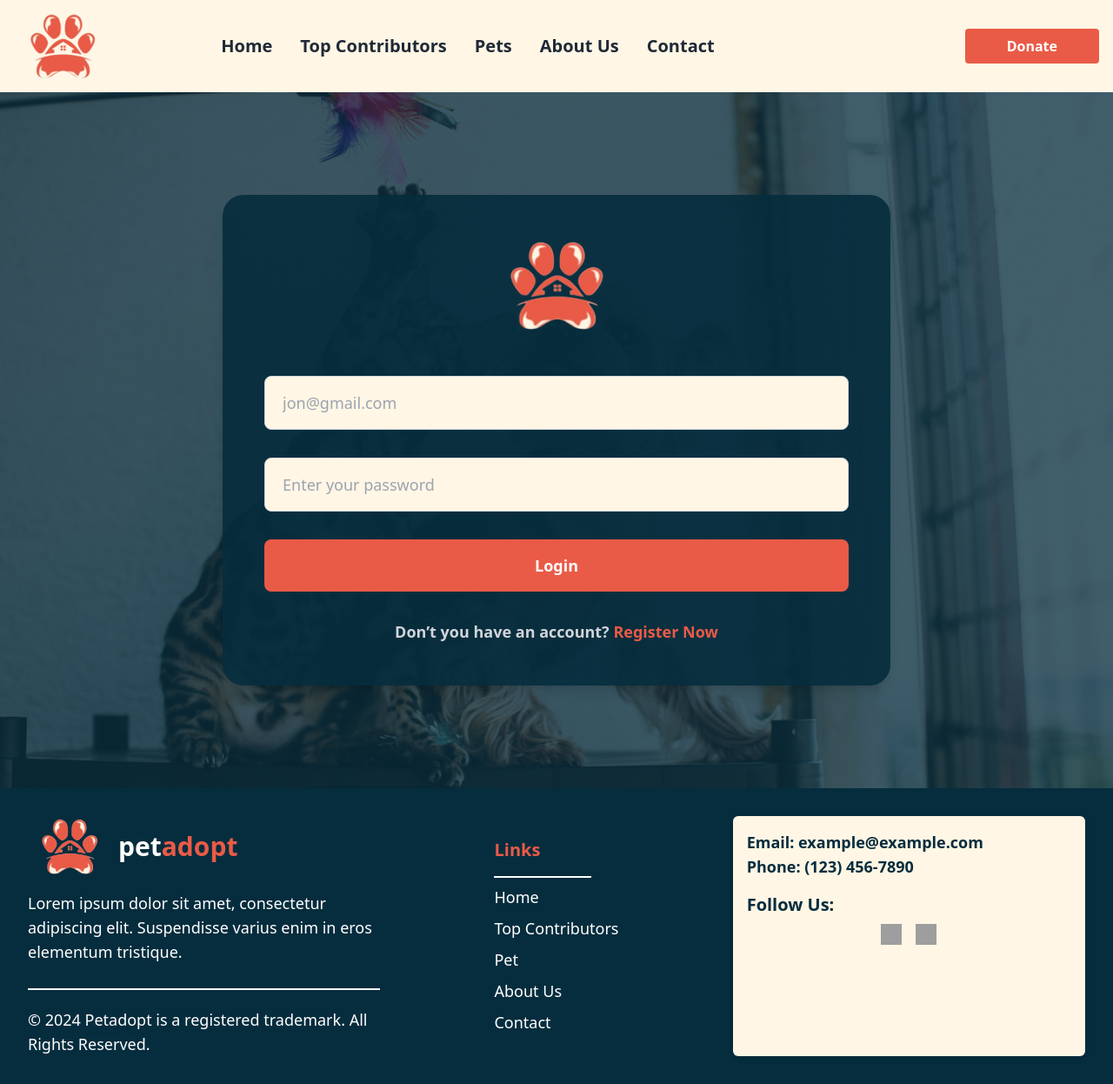
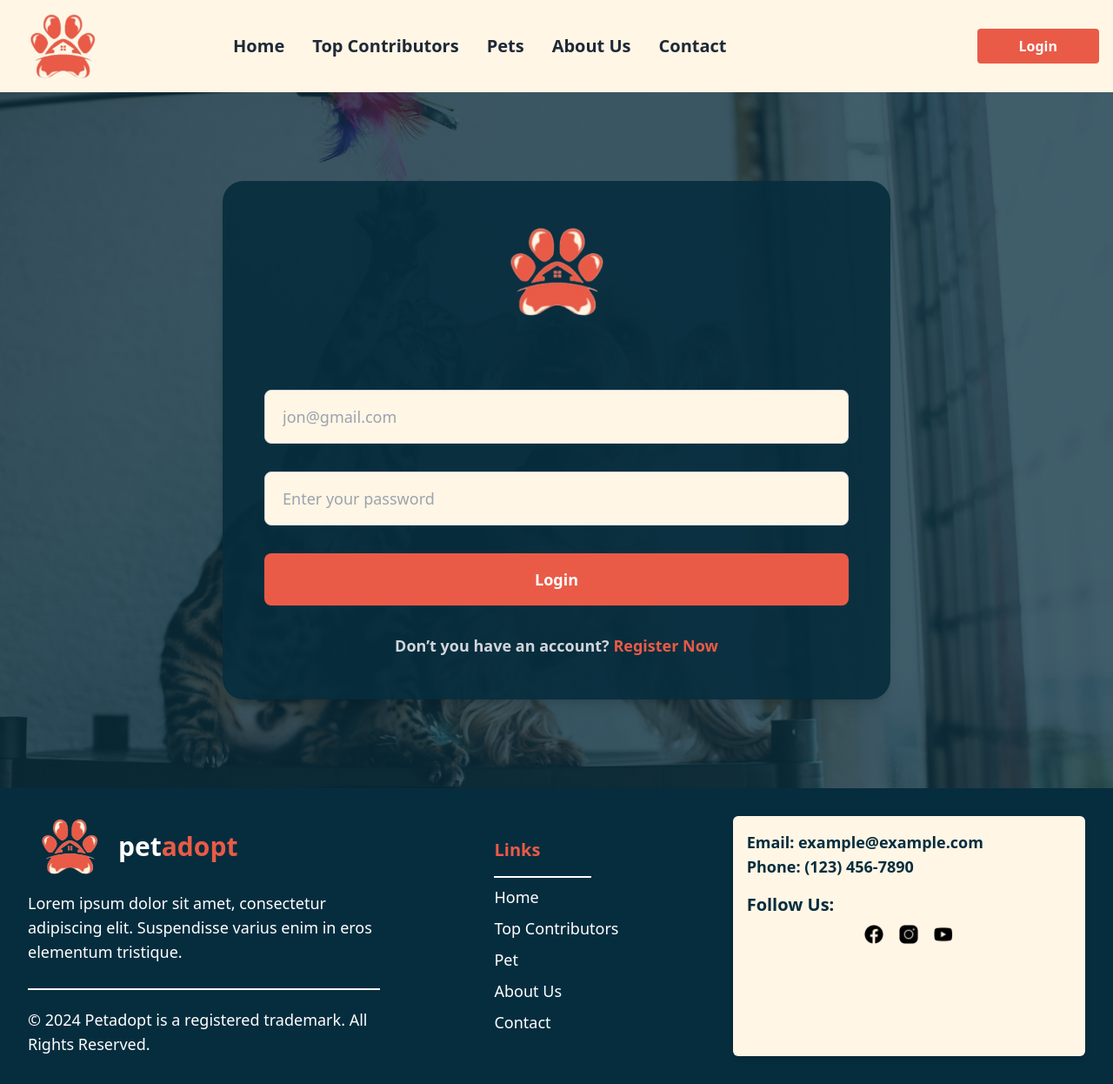
Before and after one commit to fahim-muntasir/petadoption, a Django app: page /login/ in a window 1280 px wide. Shown: the whole page at 87% size. Run offline with Django 5.2, Linux system fonts and the light colour scheme; some libraries are stand-ins or nearby versions; grey boxes are pictures that could not be loaded.

Commit message:
created user authentication functionality

```diff
--- a/petapp/urls.py
+++ b/petapp/urls.py
@@ -3,7 +3,8 @@ from . import views
 
 urlpatterns = [
   path('', views.home, name='home'),
-  path('login/', views.login, name='login'),
+  path('login/', views.user_login, name='login'),
+  path('logout/', views.user_logout, name='logout'),
   path('registration/', views.registration, name='registration'),
   path('about/', views.about, name='about'),
   path('items/', views.items, name='items'),
--- a/petapp/views.py
+++ b/petapp/views.py
@@ -1,14 +1,35 @@
 from django.shortcuts import render, redirect
 from django.contrib import messages
-from django.contrib.auth import get_user_model
+from django.contrib.auth import get_user_model, authenticate, login, logout
 from django.contrib.auth.hashers import make_password
+from .models import UserProfile # added
 
 User = get_user_model()
 
 def home(request):
   return render(request, 'petapp/index.html')
 
-def login(request):
+def user_login(request):
+  if request.method == 'POST':
+    email = request.POST.get('email')
+    password = request.POST.get('password')
+
+    # Find the user by email
+    try:
+        user = UserProfile.objects.get(email=email)
+    except UserProfile.DoesNotExist:
+        messages.error(request, "Invalid email or password.")
+        return render(request, 'users/login.html')
+
+    # Authenticate user
+    user = authenticate(request, username=user.username, password=password)
+    if user is not None:
+        login(request, user)
+        return render(request, 'petapp/index.html')  # Redirect to the home page or any other page after login
+    else:
+        messages.error(request, "Invalid email or password.")
+        return render(request, 'petapp/login.html')
+
   return render(request, 'petapp/login.html')
 
 def registration(request):
@@ -57,3 +78,7 @@ def item(request):
 
 def createPet(request):
   return render(request, 'petapp/createPet.html')
+
+def user_logout(request):
+  logout(request)
+  return redirect('login')
--- a/templates/petapp/createPet.html
+++ b/templates/petapp/createPet.html
@@ -6,7 +6,7 @@
     <!-- header  -->
     <div
       class="relative bg-cover bg-center flex items-center justify-center py-10"
-      style="background-image: url('./media/image/pexels-helen1-16395147.jpg')"
+      style="background-image: url('/media/image/pexels-helen1-16395147.jpg')"
     >
       <div class="absolute inset-0 bg-[#062d3e] opacity-70"></div>
       <div
--- a/templates/petapp/footer.html
+++ b/templates/petapp/footer.html
@@ -89,7 +89,7 @@
               class="text-[#062d3e] font-bold hover:text-blue-500"
             >
               <img
-                src="/media/image/facebook-logo.png"
+                src="/media/image/fb_icon.png"
                 alt="Facebook"
                 class="w-6 h-6"
               />
@@ -99,7 +99,17 @@
               class="text-[#062d3e] font-bold hover:text-blue-500"
             >
               <img
-                src="/media/image/youtube-logo.png"
+                src="/media/image/insta_icon.png"
+                alt="YouTube"
+                class="w-6 h-6"
+              />
+            </a>
+            <a
+              href="#"
+              class="text-[#062d3e] font-bold hover:text-blue-500"
+            >
+              <img
+                src="/media/image/youtube_icon.png"
                 alt="YouTube"
                 class="w-6 h-6"
               />
--- a/templates/petapp/header.html
+++ b/templates/petapp/header.html
@@ -64,11 +64,26 @@
           </li>
         </ul>
 
-        <a
-          href="{% url 'createPet'%}"
+        {% if request.user.is_authenticated  %}
+          <div>
+            <a
+            href="{% url 'logout' %}?next={{ request.path }}"
+            class="mt-4 md:mt-0 text-[#E95B47] font-semibold hover:text-[#d04f3d] mr-8"
+            >Logout
+            </a>
+            <a
+            href="{% url 'createPet'%}"
+            class="mt-4 md:mt-0 bg-[#E95B47] text-white font-semibold px-12 py-2 rounded hover:bg-[#d04f3d] text-center ma"
+            >Donate
+            </a>
+          </div>
+        {% else %}
+          <a
+          href="{% url 'login'%}"
           class="mt-4 md:mt-0 bg-[#E95B47] text-white font-semibold px-12 py-2 rounded hover:bg-[#d04f3d] text-center ma"
-          >Donate</a
-        >
+          >Login
+          </a>
+        {% endif %}
       </div>
     </div>
   </nav>
--- a/templates/petapp/index.html
+++ b/templates/petapp/index.html
@@ -25,12 +25,12 @@
           <input
             type="text"
             placeholder="Search Pet..."
-            class="w-full sm:w-1/3 md:w-1/3 lg:w-1/4 px-8 sm:px-16 lg:px-24 py-3 sm:py-4 rounded-md focus:outline-none focus:ring-2 focus:ring-[#E95B47] text-base sm:text-lg"
+            class="w-full sm:w-1/3 md:w-1/3 lg:w-1/4 px-8 sm:px-16 lg:px-10 py-3 sm:py-4 rounded-md focus:outline-none focus:ring-2 focus:ring-[#E95B47] text-base sm:text-lg"
           />
           <input
             type="text"
             placeholder="Enter City, State, Or Zip"
-            class="w-full sm:w-1/3 md:w-1/3 lg:w-1/4 px-8 sm:px-16 lg:px-24 py-3 sm:py-4 rounded-md focus:outline-none focus:ring-2 focus:ring-[#E95B47] text-base sm:text-lg"
+            class="w-full sm:w-1/3 md:w-1/3 lg:w-1/4 px-8 sm:px-16 lg:px-10 py-3 sm:py-4 rounded-md focus:outline-none focus:ring-2 focus:ring-[#E95B47] text-base sm:text-lg"
           />
           <button
             class="bg-[#E95B47] text-white font-semibold w-full sm:w-auto px-6 sm:px-8 py-3 sm:py-4 rounded-md hover:bg-[#d04f3d] text-base sm:text-lg"
--- a/templates/petapp/login.html
+++ b/templates/petapp/login.html
@@ -26,15 +26,18 @@
           />
         </div>
 
-        <form class="space-y-8 mt-10">
+        <form method="POST" class="space-y-8 mt-10">
+          {% csrf_token %}
           <input
             type="email"
             placeholder="jon@gmail.com"
+            name="email"
             class="w-full px-5 py-4 rounded-lg border border-gray-300 focus:outline-none focus:ring-2 focus:ring-[#e95b47] text-lg bg-[#fff6e5]"
           />
 
           <input
             type="password"
+            name="password"
             placeholder="Enter your password"
             class="w-full px-5 py-4 rounded-lg border border-gray-300 focus:outline-none focus:ring-2 focus:ring-[#e95b47] text-lg bg-[#fff6e5]"
           />
@@ -46,6 +49,13 @@
             >
               Login
             </button>
+            {% if messages %}
+            <ul>
+                {% for message in messages %}
+                    <li>{{ message }}</li>
+                {% endfor %}
+            </ul>
+            {% endif %}
           </div>
         </form>
 
```
Also changed, not shown: media/image/fb_icon.png (added), media/image/insta_icon.png (added), media/image/youtube_icon.png (added).
